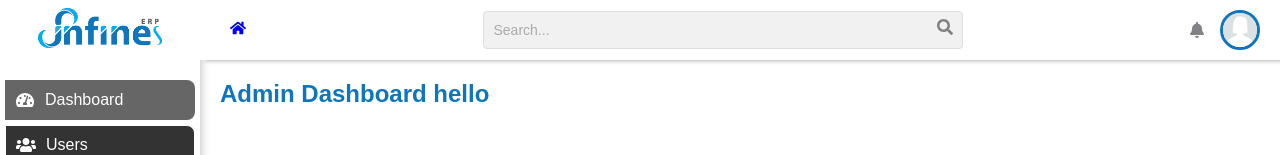
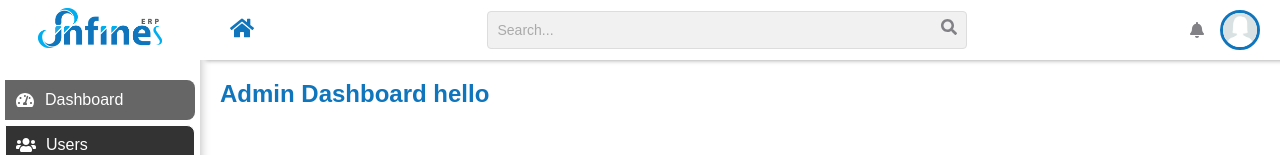
Before and after one commit to shalusv/erp2, a React (Create React App) app: page /admin in a window 1280 px wide. Shown: the top 155 px of the page. Built offline with nearby package versions, Linux system fonts and the light colour scheme; sample sign-in values are in the browser's storage.

Commit message:
Initial before click outside1

```diff
--- a/src/components/admin/common/Header.js
+++ b/src/components/admin/common/Header.js
@@ -89,7 +89,7 @@ const Header = ({ isCollapsed }) => {
       <div className="header-right">
         <div className="link-section">
           <NavLink to="/" className="link">
-            <FaHome className="icon" />
+            <FaHome className="home-icon" />
           </NavLink>
         </div>
         <div className="search-container" ref={searchContainerRef}>
```
Also changed, not shown: 1 other file (tests, documents, lock files or other folders).
